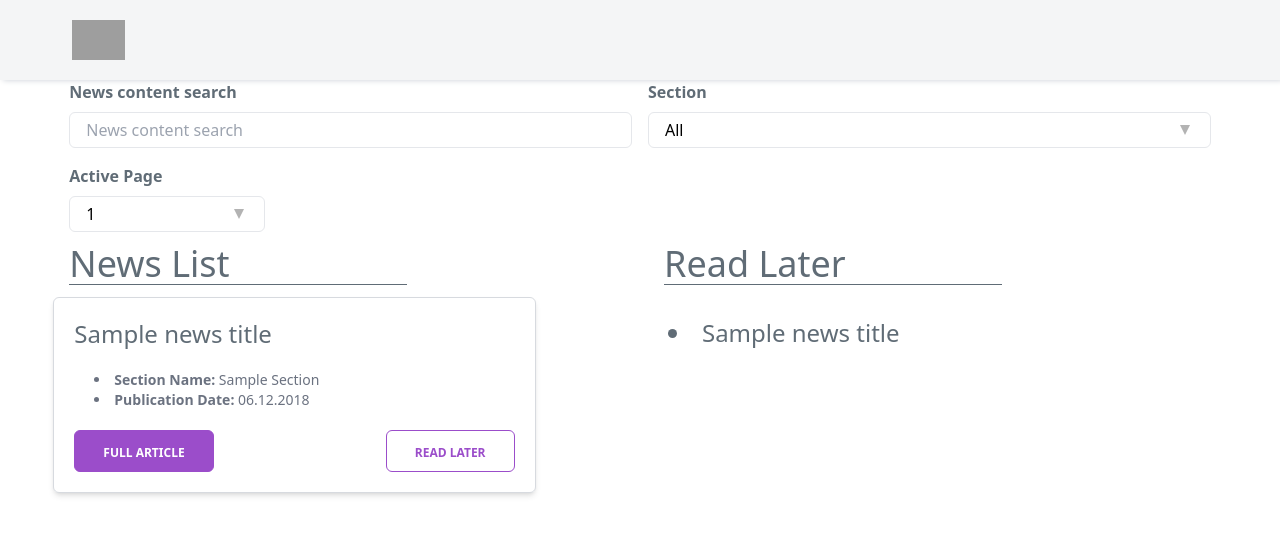
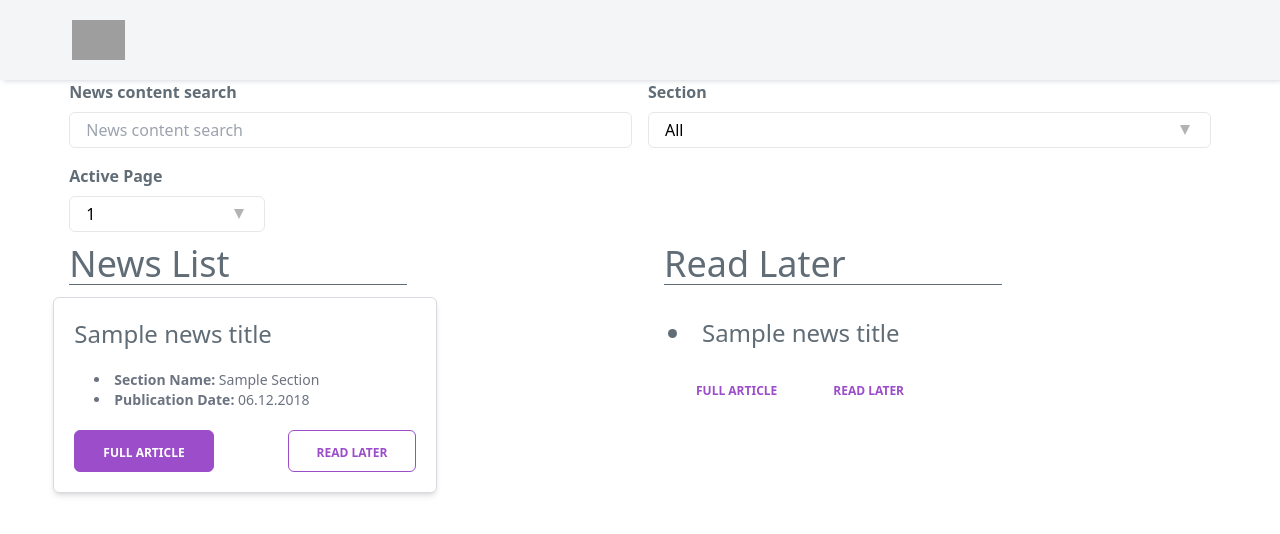
Before and after one commit to muratcan-yuksel/startup-house-guardian, a React (Create React App) app: page / in a window 1280 px wide. Shown: the top 534 px of the page. Built offline with nearby package versions, Linux system fonts and the light colour scheme; grey boxes are pictures that could not be loaded.

Commit message:
fallback, css done

```diff
--- a/src/App.js
+++ b/src/App.js
@@ -71,12 +71,23 @@ const App = () => {
             </select>
           </div>
           {/* active page ends */}
-          <div className="flex flex-col lg:flex-row">
+          <div className="flex flex-col md:flex-row">
             {/* news list */}
-            <NewsList />
+
+            <div className="flex flex-col md:w-6/12 w-full mb-4 mr-0 md:mr-2">
+              <h2 className="mx-4 my-3 text-4xl w-7/12 border-b border-[#606c76] text-[#606c76] font-light leading-10 ">
+                News List
+              </h2>
+              <NewsList />
+            </div>
             {/* news list ends */}
             {/* read later part */}
-            <ReadLater />
+            <div className="readLaterDiv flex flex-col md:w-6/12 w-full mb-4 mr-0 md:ml-2">
+              <h2 className="mx-4 my-3 text-4xl w-7/12 border-b border-[#606c76] text-[#606c76] font-light leading-10 ">
+                Read Later
+              </h2>
+              <ReadLater />
+            </div>
           </div>
         </div>
       </div>
--- a/src/components/NewsList.js
+++ b/src/components/NewsList.js
@@ -2,12 +2,9 @@ import React from "react";
 
 const NewsList = () => {
   return (
-    <div className="flex flex-col md:w-6/12 w-full mb-4 mr-0 md:mr-2">
-      <h2 className="mx-4 my-3 text-4xl w-7/12 border-b border-[#606c76] text-[#606c76] font-light leading-10 ">
-        News List
-      </h2>
+    <div className="">
       {/* box */}
-      <div className="border border-gray-400 border-opacity-40 mx-4 md:mx-0 w-10/12 p-5 rounded-md shadow-md">
+      <div className="border border-gray-400 border-opacity-40 mx-4 md:mx-0 w-80 md:w-96 p-5 rounded-md shadow-md">
         <h3 className="text-2xl text-[#606c76]">Sample news title</h3>
         <ul className="list-disc list-inside text-gray-500 p-5">
           <li className="text-sm font-bold">
--- a/src/components/ReadLater.js
+++ b/src/components/ReadLater.js
@@ -2,13 +2,18 @@ import React from "react";
 
 const ReadLater = () => {
   return (
-    <div className="readLaterDiv flex flex-col md:w-6/12 w-full mb-4 mr-0 md:ml-2">
-      <h2 className="mx-4 my-3 text-4xl w-7/12 border-b border-[#606c76] text-[#606c76] font-light leading-10 ">
-        Read Later
-      </h2>
+    <div className="">
       <ul className="list-disc list-inside text-gray-500 p-5">
         <li className="text-2xl text-[#606c76]">Sample news title</li>
       </ul>
+      <div className="flex flex-row justify-start">
+        <button className=" text-[#9b4dca] hover:text-[#606c76] ml-5 px-7 py-2">
+          <span className="text-xs font-bold">FULL ARTICLE</span>
+        </button>
+        <button className="text-[#9b4dca] hover:text-[#606c76]  px-7 py-2">
+          <span className="text-xs font-bold">READ LATER</span>
+        </button>
+      </div>
     </div>
   );
 };
```
